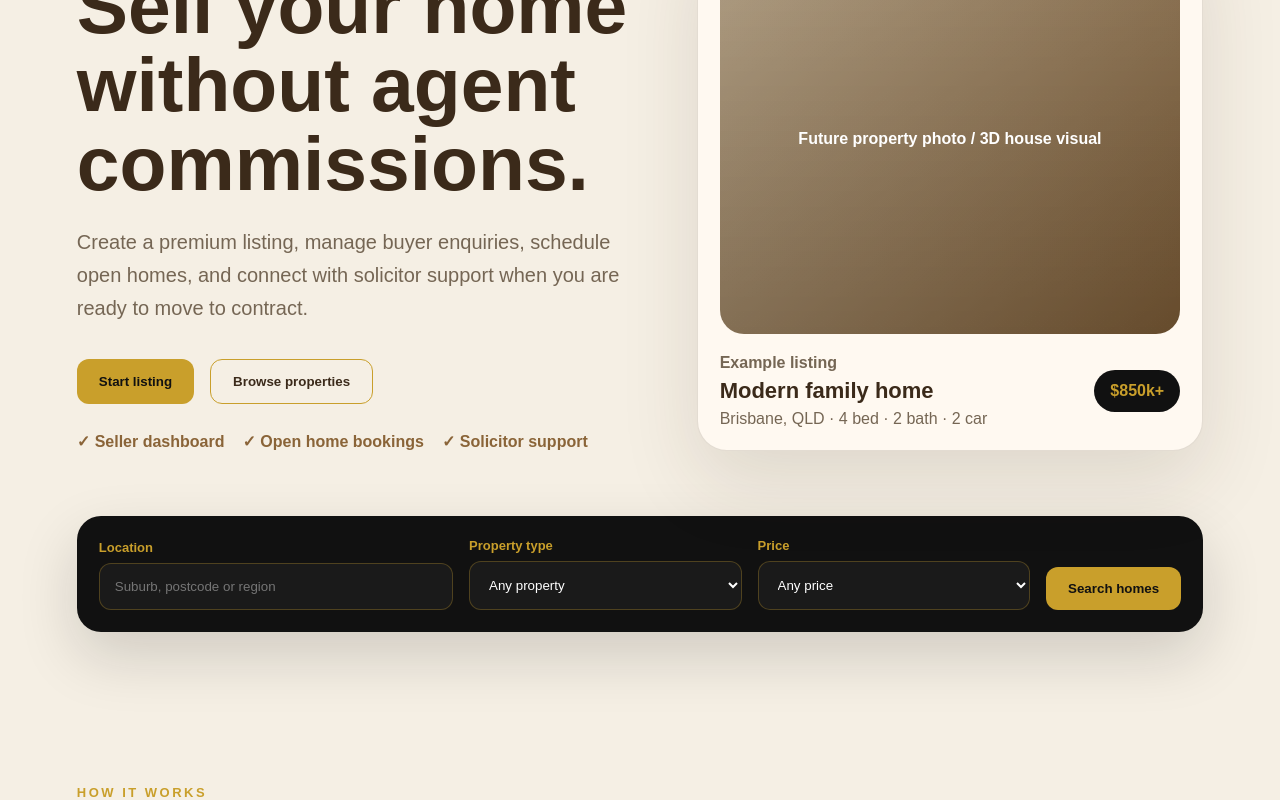
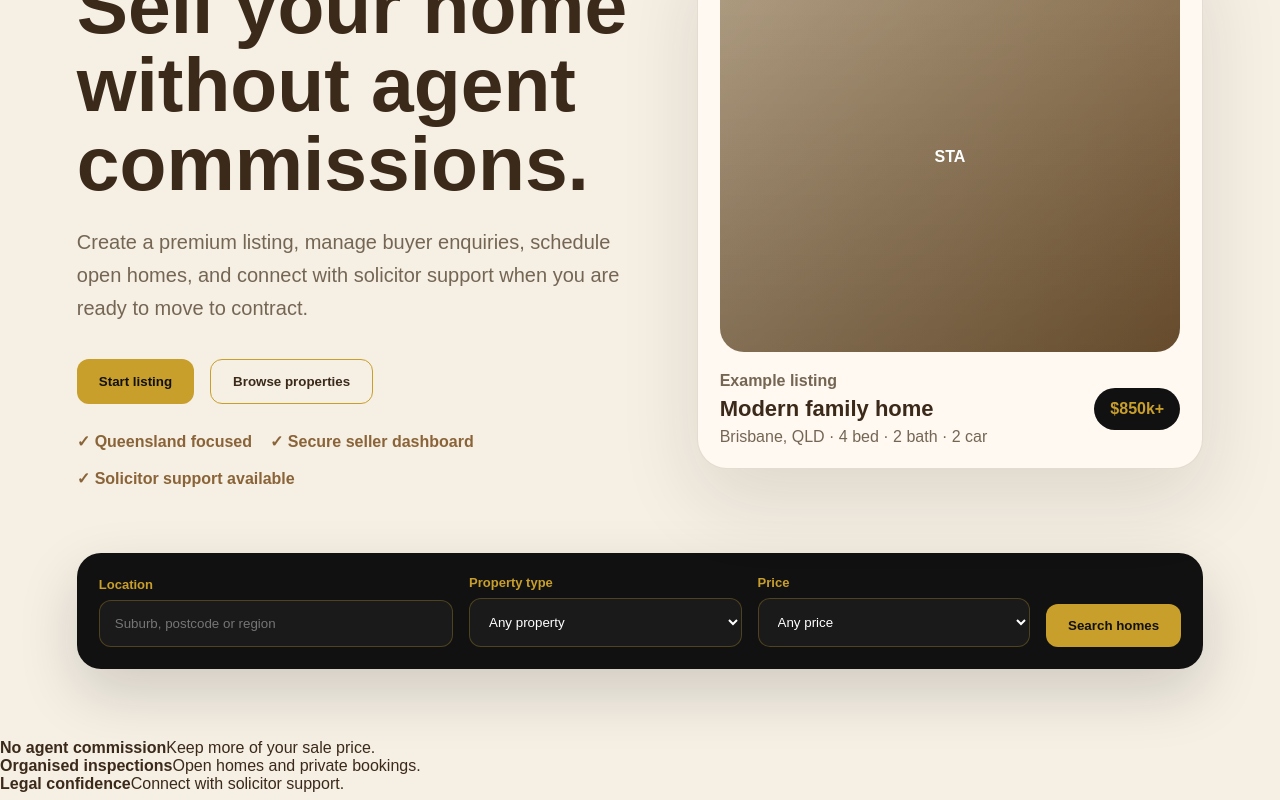
Before and after one commit to 1pumbapika1-hub/skiptheagent, a Next.js app in the folder frontend/: page / in a window 1280 px wide. Shown: the part 260-1060 px from the top of the page. Built offline with nearby package versions, Linux system fonts and the light colour scheme.

Commit message:
Update page.js

```diff
--- a/frontend/app/page.js
+++ b/frontend/app/page.js
@@ -37,15 +37,15 @@ export default function Home() {
           </div>
 
           <div className="trust-row">
-            <span>✓ Seller dashboard</span>
-            <span>✓ Open home bookings</span>
-            <span>✓ Solicitor support</span>
+            <span>✓ Queensland focused</span>
+            <span>✓ Secure seller dashboard</span>
+            <span>✓ Solicitor support available</span>
           </div>
         </div>
 
         <div className="hero-card">
           <div className="property-image-placeholder">
-            <span>Future property photo / 3D house visual</span>
+            <div className="house-line-art">STA</div>
           </div>
 
           <div className="property-preview">
@@ -84,6 +84,21 @@ export default function Home() {
           </select>
         </div>
         <button>Search homes</button>
+      </section>
+
+      <section className="trust-strip">
+        <div>
+          <strong>No agent commission</strong>
+          <span>Keep more of your sale price.</span>
+        </div>
+        <div>
+          <strong>Organised inspections</strong>
+          <span>Open homes and private bookings.</span>
+        </div>
+        <div>
+          <strong>Legal confidence</strong>
+          <span>Connect with solicitor support.</span>
+        </div>
       </section>
 
       <section className="section">
@@ -157,6 +172,12 @@ export default function Home() {
         </div>
       </section>
 
+      <section className="cta-section">
+        <p className="eyebrow">Ready to skip the commission?</p>
+        <h2>Start your private sale with a professional system behind you.</h2>
+        <button className="primary-button">List your home</button>
+      </section>
+
       <footer>
         <div>
           <h3>Skip The Agent</h3>
```
